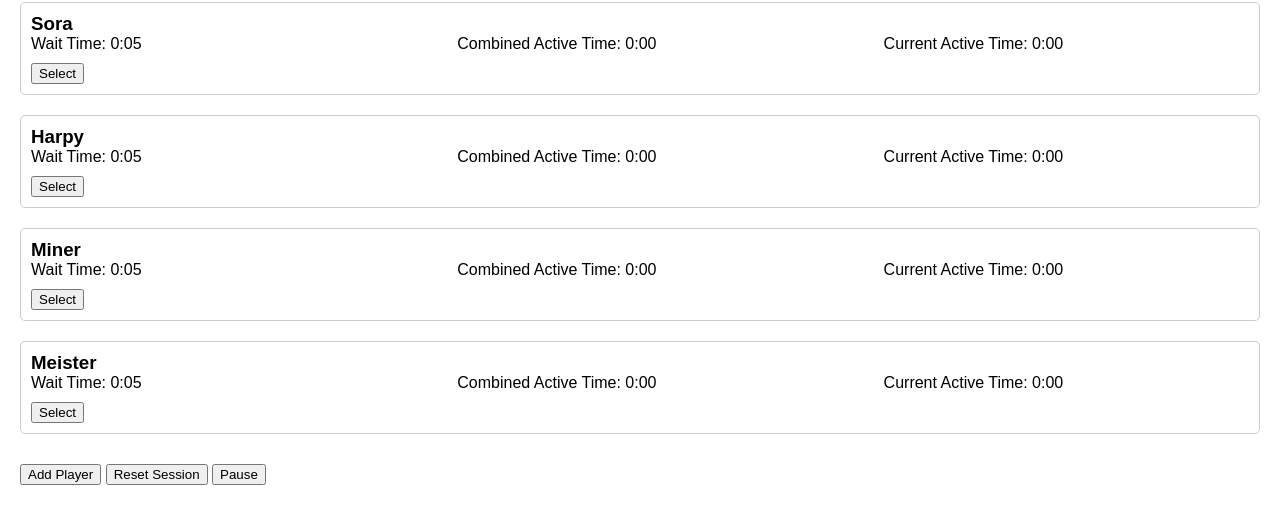
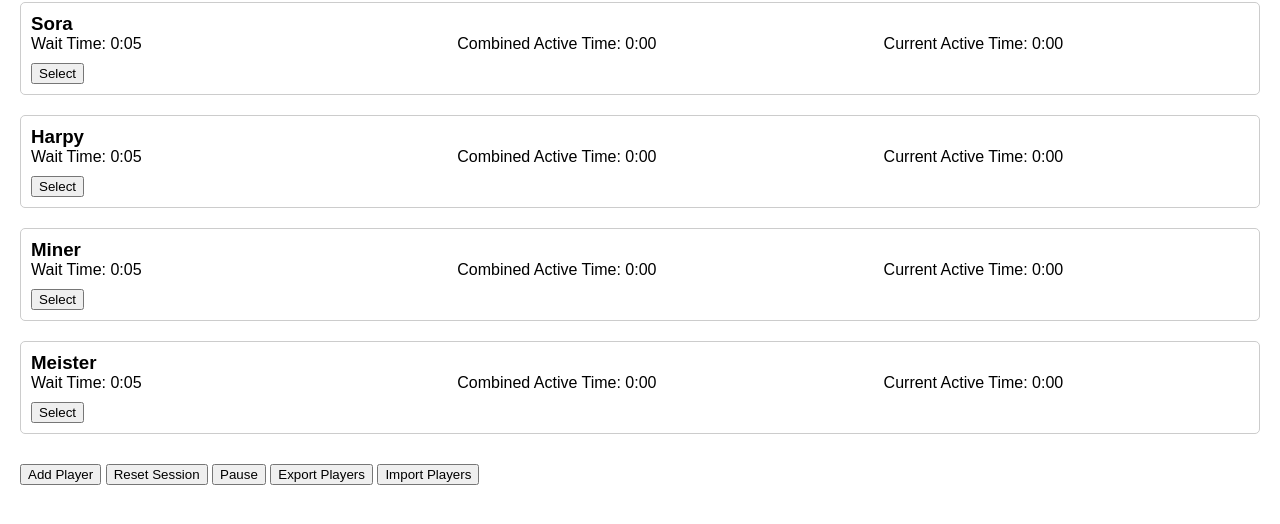
Before and after one commit to KleinerCodeDrago/dndtimetracker, a plain HTML site: page Session_Timer_Manager.html in a window 1280 px wide. Shown: the part 78-602 px from the top of the page. Drawn offline with Linux system fonts and the light colour scheme.

Commit message:
Add export and import functionality for player data in Session Timer Manager

```diff
--- a/Session_Timer_Manager.html
+++ b/Session_Timer_Manager.html
@@ -42,6 +42,8 @@
     <button onclick="addPlayer()">Add Player</button>
     <button onclick="resetSession()">Reset Session</button>
     <button onclick="togglePause()">Pause</button>
+    <button onclick="exportPlayers()">Export Players</button>
+    <button onclick="importPlayers()">Import Players</button>
 
     <script>
         let players = [
@@ -132,6 +134,35 @@
             renderPlayers();
         }
 
+        function exportPlayers() {
+            const dataStr = JSON.stringify(players);
+            const dataUri = 'data:application/json;charset=utf-8,' + encodeURIComponent(dataStr);
+
+            const exportFileDefaultName = 'players.json';
+
+            const linkElement = document.createElement('a');
+            linkElement.setAttribute('href', dataUri);
+            linkElement.setAttribute('download', exportFileDefaultName);
+            linkElement.click();
+        }
+
+        function importPlayers() {
+            const inputElement = document.createElement('input');
+            inputElement.type = 'file';
+            inputElement.accept = 'application/json';
+            inputElement.onchange = event => {
+                const file = event.target.files[0];
+                const reader = new FileReader();
+                reader.onload = e => {
+                    players = JSON.parse(e.target.result);
+                    activePlayer = null;
+                    renderPlayers();
+                };
+                reader.readAsText(file);
+            };
+            inputElement.click();
+        }
+
         document.addEventListener("DOMContentLoaded", () => {
             intervalId = setInterval(updateTimers, 1000);
             renderPlayers();
```
